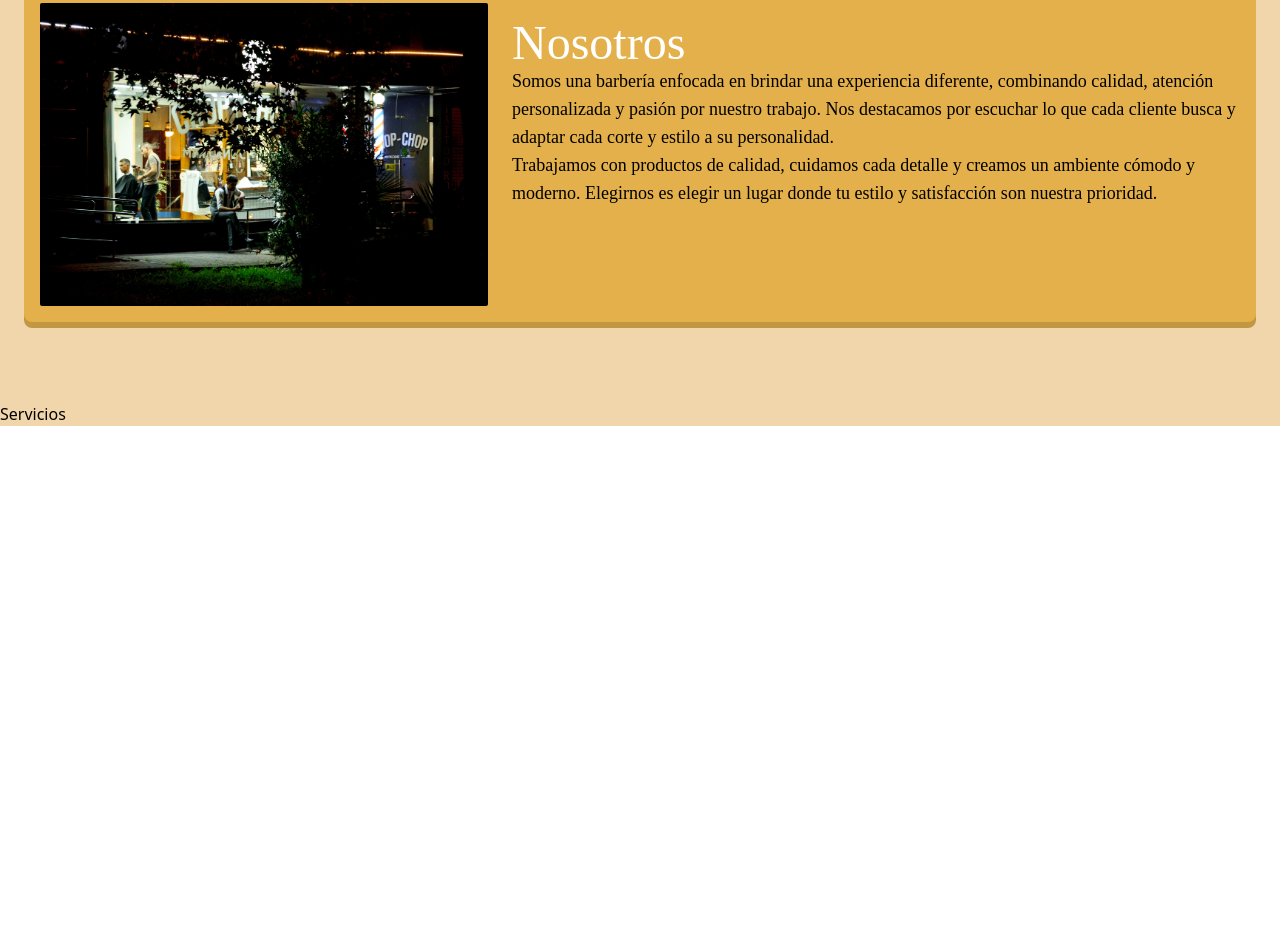
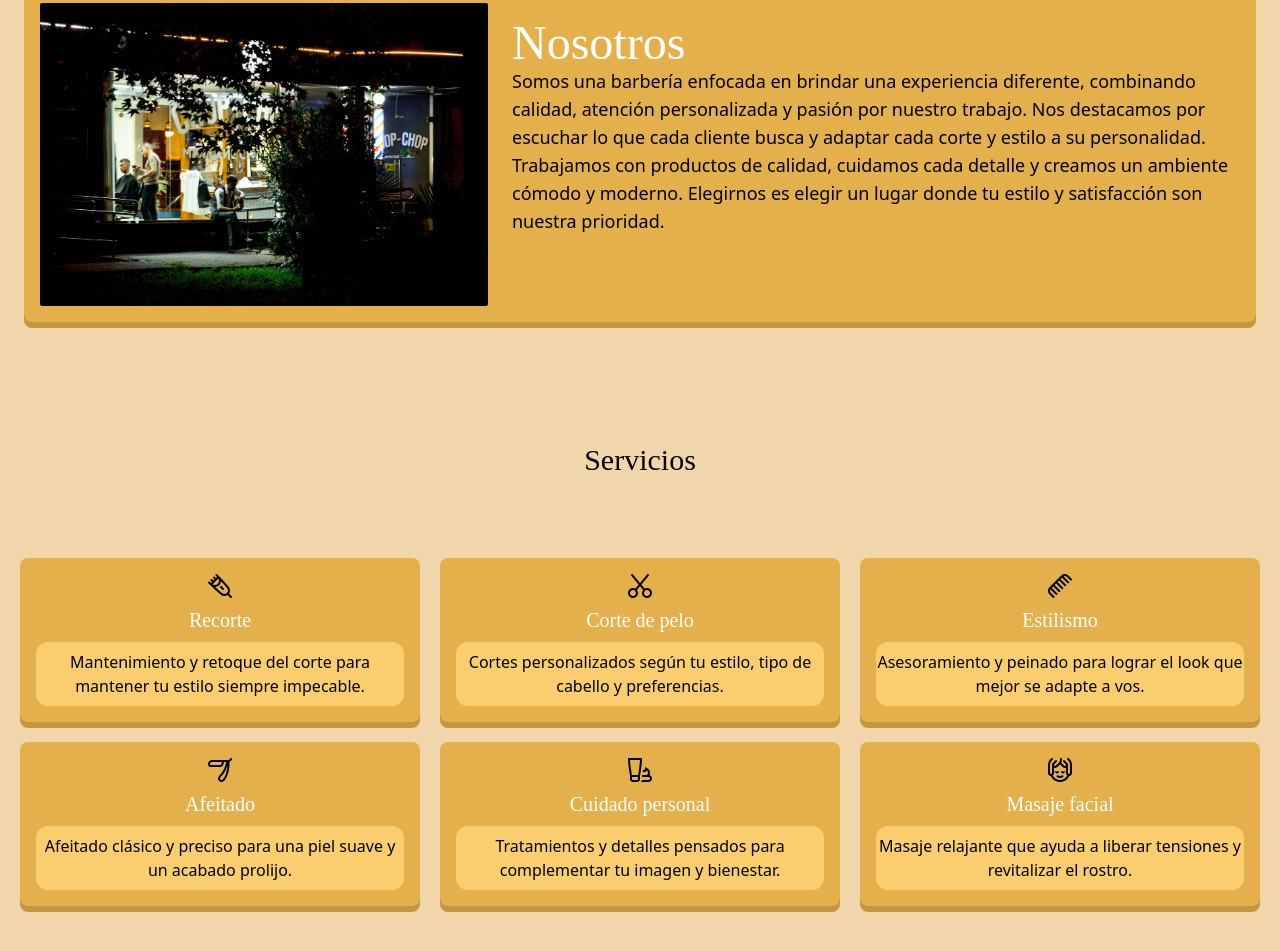
Before and after one commit to JoaquinCamacho/barbershop, a plain HTML site: page index.html in a window 1280 px wide. Shown: the part 997-1948 px from the top of the page. Before the commit the page ends 1423 px from the top, so only its background shows below. Drawn offline with nearby package versions, Linux system fonts and the light colour scheme.

Commit message:
Agregando la seccion de Servicios

```diff
--- a/estilos.css
+++ b/estilos.css
@@ -14,8 +14,7 @@
 }
 
 .font-text{
-font-family: "Cormorant Garamond", serif;
-  font-optical-sizing: auto;
-  font-weight: 100;
+font-family: "Flamenco", system-ui;
+  font-weight: 300;
   font-style: normal;
 }
--- a/index.html
+++ b/index.html
@@ -94,11 +94,48 @@
             </section>
 
 
-            <section id="servicios">
+            <section id="servicios" class="px-5 mt-10 pb-10">
 
-                <h2>Servicios</h2>
+                <h2 class="font-title text-center text-3xl">Servicios</h2>
 
-                <div>
+                <div class="grid grid-cols-2 grid-rows-4 gap-5 mt-20 text-center lg:grid-cols-3 ">
+
+                    <div class="bg-[#E3B04B] p-4 rounded-lg shadow-[0_6px_0px_#C29742] place-items-center">
+                        <img   src="images/broche-del-pelo.png" alt="">
+                        <h4 class="font-title text-xl my-2 text-white ">Recorte</h4>
+                        <p class="font-text bg-[#FACD6E] rounded-xl py-2">Mantenimiento y retoque del corte para mantener tu estilo siempre impecable.</p>
+                    </div>
+
+                    <div class="bg-[#E3B04B] p-4 rounded-lg shadow-[0_6px_0px_#C29742] place-items-center">
+                        <img  src="images/tijeras.png" alt="">
+                        <h4 class="font-title text-xl my-2 text-white ">Corte de pelo</h4>
+                        <p class="font-text bg-[#FACD6E] rounded-xl py-2">Cortes personalizados según tu estilo, tipo de cabello y preferencias.</p>
+
+                    </div>
+
+                    <div class="bg-[#E3B04B] p-4 rounded-lg shadow-[0_6px_0px_#C29742] place-items-center">
+                        <img  src="images/peine.png" alt="">
+                        <h4 class="font-title text-xl my-2 text-white ">Estilismo</h4>
+                        <p class="font-text bg-[#FACD6E] rounded-xl py-2">Asesoramiento y peinado para lograr el look que mejor se adapte a vos.</p>
+                    </div>
+
+                    <div class="bg-[#E3B04B] p-4 rounded-lg shadow-[0_6px_0px_#C29742] place-items-center">
+                        <img  src="images/barbero-navaja.png" alt="">
+                        <h4 class="font-title text-xl my-2 text-white ">Afeitado</h4>
+                        <p class="font-text bg-[#FACD6E] rounded-xl py-2">Afeitado clásico y preciso para una piel suave y un acabado prolijo.</p>
+                    </div>
+
+                    <div class="bg-[#E3B04B] p-4 rounded-lg shadow-[0_6px_0px_#C29742] place-items-center">
+                        <img  src="images/acondicionador-para-el-cabello.png" alt="">
+                        <h4 class="font-title text-xl my-2 text-white ">Cuidado personal</h4>
+                        <p class="font-text bg-[#FACD6E] rounded-xl py-2">Tratamientos y detalles pensados para complementar tu imagen y bienestar.</p>
+                    </div>
+
+                    <div class="bg-[#E3B04B] p-4 rounded-lg shadow-[0_6px_0px_#C29742] place-items-center">
+                        <img  src="images/masaje-facial.png" alt="">
+                        <h4 class="font-title text-xl my-2 text-white ">Masaje facial</h4>
+                        <p class="font-text bg-[#FACD6E] rounded-xl py-2">Masaje relajante que ayuda a liberar tensiones y revitalizar el rostro.</p>
+                    </div>
 
                 </div>
 
```
Also changed, not shown: images/acondicionador-para-el-cabello.png (added), images/barbero-navaja.png (added), images/broche-del-pelo.png (added), images/masaje-facial.png (added), images/peine.png (added), images/tijeras.png (added).
